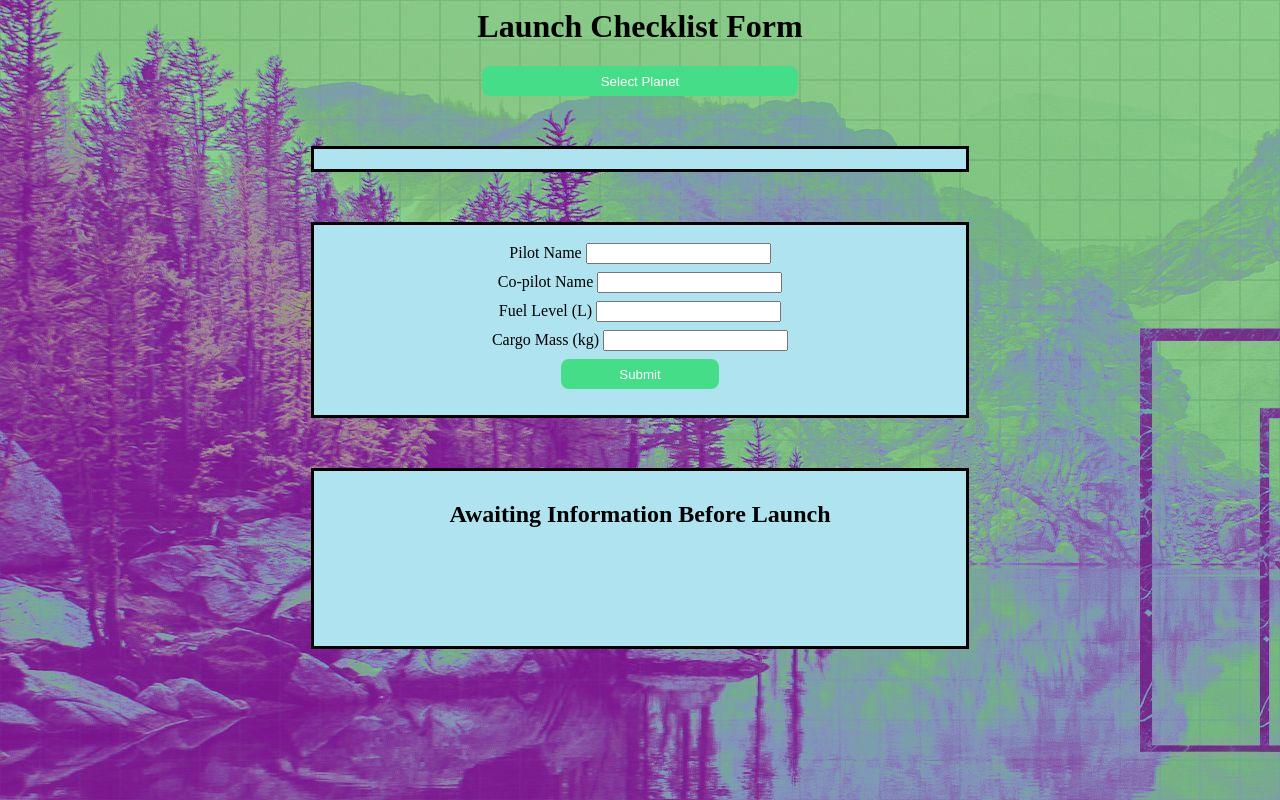
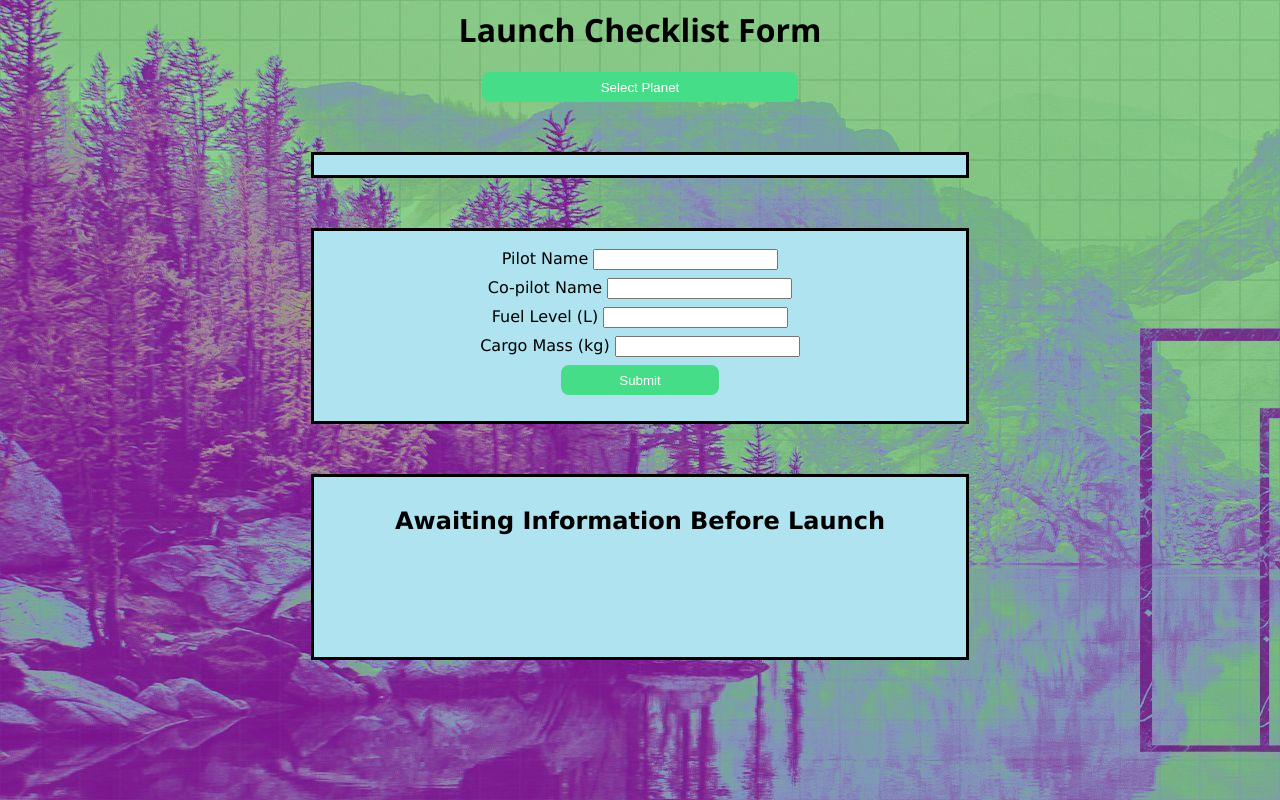
Before and after one commit to cgremaud/cgremaud.github.io, a plain HTML site: page index.html in a window 1280 px wide. Drawn offline with Linux system fonts and the light colour scheme; no server answers.

Commit message:
more vaporwave.

```diff
--- a/style.css
+++ b/style.css
@@ -1,9 +1,11 @@
 body{
     background-image: url("./img/background.jpg");
+    font-family: Verdana, Geneva, Tahoma, sans-serif;
 }
 
 h1 {
     text-align: center;
+    font-family: 'Segoe UI', Tahoma, Geneva, Verdana, sans-serif;
 }
 
 div {
```
